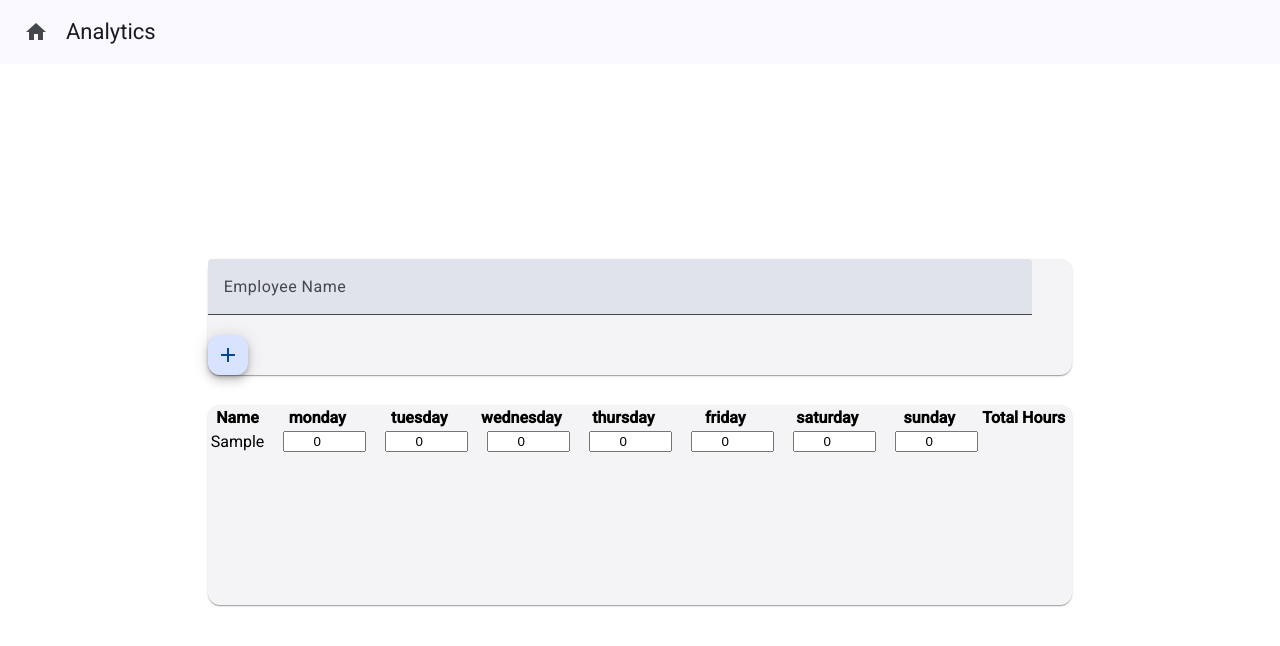
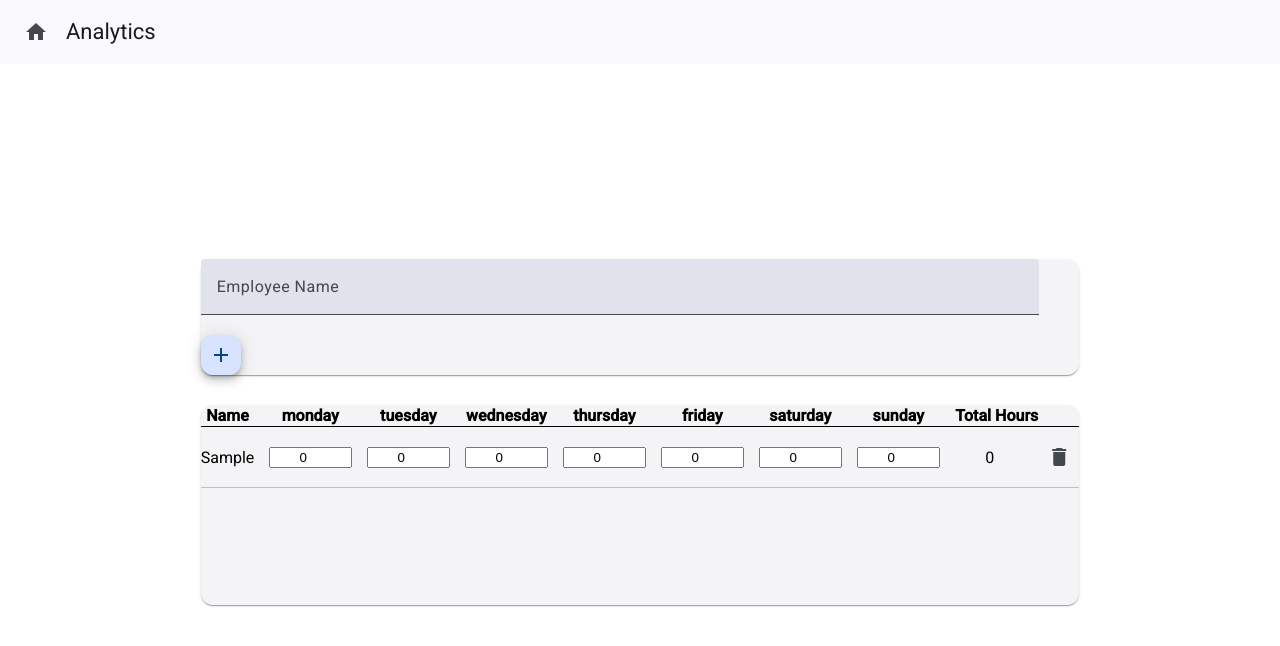
Before and after one commit to kagesite/hr-timesheet, an Angular app: page /timesheet in a window 1280 px wide. Both pictures are taken after typing "Sample" into the empty fields and a click on the button "add". Shown: the top 646 px of the page. Built offline with nearby package versions, Linux system fonts and the light colour scheme.

Commit message:
Completed pt2 totaling input values. Feeling like i'm making better progress and learning. I feel like I can understand Typescript / angular a little but better

```diff
--- a/src/app/components/timesheet/timesheet.component.html
+++ b/src/app/components/timesheet/timesheet.component.html
@@ -27,6 +27,12 @@
                         <td *ngFor="let day of weekdays">
                             <input type="number" [id]="day" [(ngModel)]="employee[day]" class="hours-input">
                         </td>
+                        <td class="total-cell">{{getTotalHours(employee)}}</td>
+                        <td>
+                            <button mat-icon-button (click)="deleteEmployee(i)">
+                                <mat-icon>delete</mat-icon>
+                            </button>
+                        </td>
                     </tr>
                 </tbody>
 
--- a/src/app/components/timesheet/timesheet.component.scss
+++ b/src/app/components/timesheet/timesheet.component.scss
@@ -23,3 +23,7 @@
     margin-left: 15px;
     text-align: center;
 }
+
+.total-cell {
+    text-align: center;
+}
--- a/src/app/components/timesheet/timesheet.component.ts
+++ b/src/app/components/timesheet/timesheet.component.ts
@@ -65,4 +65,12 @@
         };
     }
 
+    getTotalHours(employee: Employee): number {
+        return employee.monday + employee.tuesday + employee.wednesday
+            + employee.thursday + employee.friday + employee.saturday + employee.sunday;
+    }
+
+    deleteEmployee(index: number): void {
+        this.employees.splice(index, 1);
+    }
 }
--- a/src/styles.scss
+++ b/src/styles.scss
@@ -9,3 +9,24 @@
     align-items: center;
     height: calc(100% - 64px);
 }
+
+table {
+    border-collapse: collapse;
+}
+
+th {
+    border-bottom: 1px solid black;
+
+    &:not(:first-child) {
+        padding-left: 15px;
+    }
+}
+
+td {
+    text-align: center;
+    padding: 10px 0px;
+}
+
+tr td {
+    border-bottom:1pt solid #C1C1C1;
+}
```
